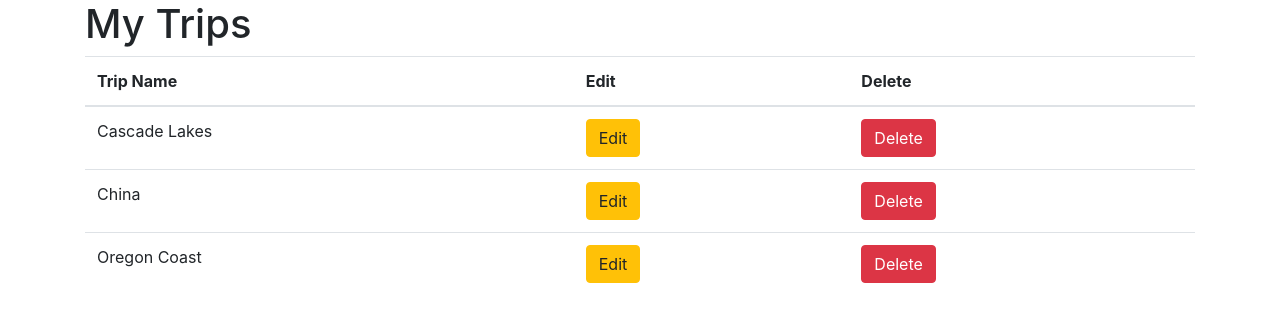
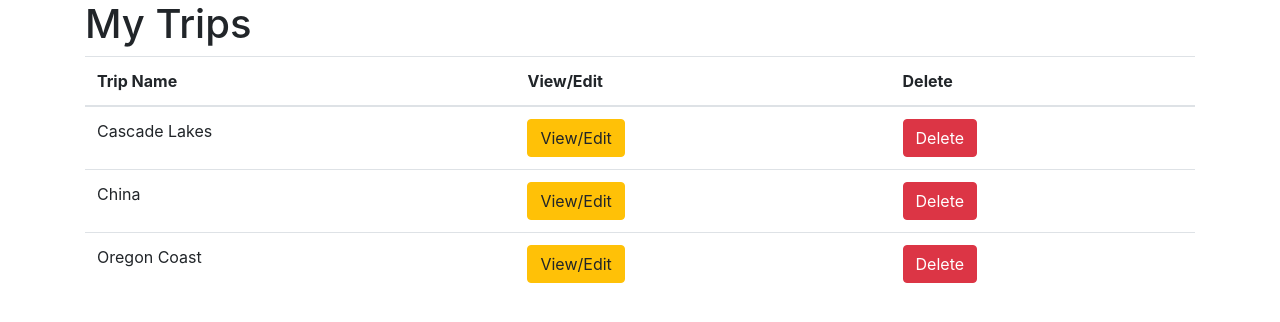
Before and after one commit to kcroo/LetsGo, a Flask app: page /mytrips in a window 1280 px wide. Shown: the part 82-404 px from the top of the page. Run offline with Flask 2, Linux system fonts and the light colour scheme; some libraries are stand-ins or nearby versions; some web fonts are replaced.

Commit message:
changed edit to view/edit

```diff
--- a/templates/mytrips.html
+++ b/templates/mytrips.html
@@ -12,7 +12,7 @@
             <thead>
                 <tr>
                     <th>Trip Name</th>
-                    <th>Edit</th>
+                    <th>View/Edit</th>
                     <th>Delete</th>
                 </tr>
             </thead>
@@ -24,7 +24,7 @@
                                 {{ key }}
                             </td>
                             <td>
-                                <a class= "btn btn-warning" href="{{ url_for('showTrip', tripName=key) }}">Edit</a>
+                                <a class= "btn btn-warning" href="{{ url_for('showTrip', tripName=key) }}">View/Edit</a>
                             </td>
                             <td>
                                 <button class="btn btn-danger">Delete</button>
@@ -42,7 +42,7 @@
         <table class="table">
             <thead>
                 <th>Destination Name</th>
-                <th>Edit</th>
+                <th>View/Edit</th>
                 <th>Delete</th>
             </thead>
             <tbody>
@@ -52,7 +52,7 @@
                             {{ d }}
                         </td>
                         <td>
-                            <a class= "btn btn-warning" href="{{ url_for('showDestination', tripName=tripName, destName=d) }}">Edit</a>
+                            <a class= "btn btn-warning" href="{{ url_for('showDestination', tripName=tripName, destName=d) }}">View/Edit</a>
                         </td>
                         <td>
                             <button class="btn btn-danger">Delete</button>
```
